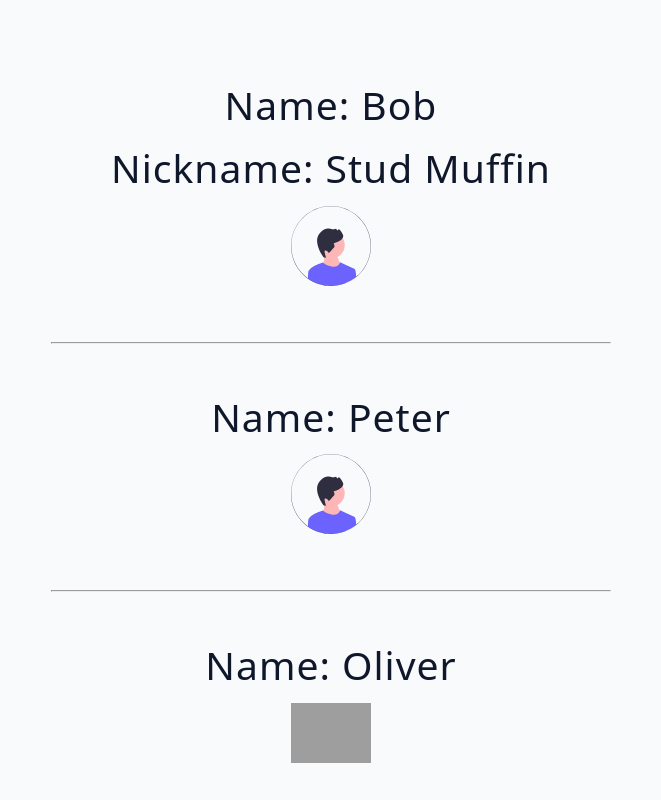
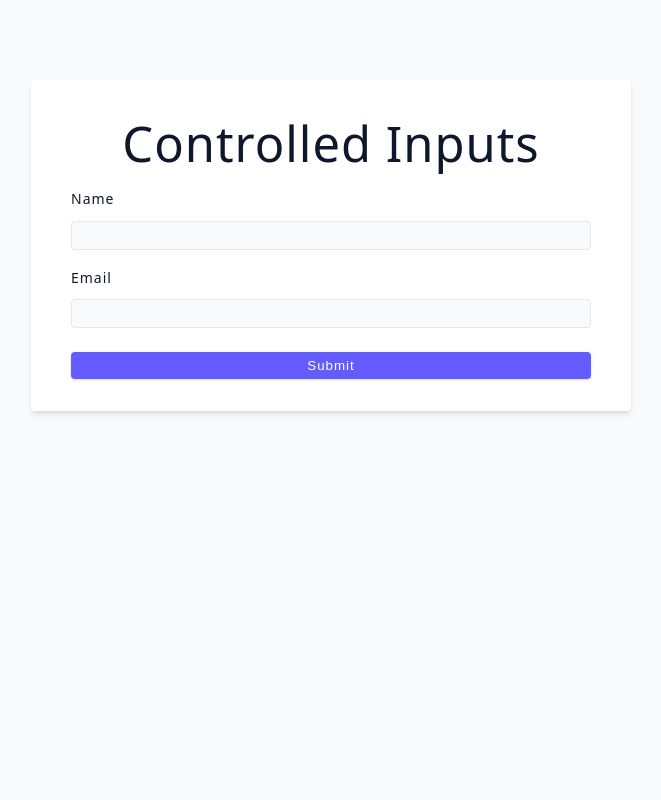
Before and after one commit to BooRuleDie/technologies, a React (Vite) app in the folder React/tutorial-2/: page / in a window 1280 px wide. Shown: the top 800 px of the page, without its empty margins (309-970 px from the left). Built offline with nearby package versions, Linux system fonts and the light colour scheme; grey boxes are pictures that could not be loaded.

Commit message:
React Challange 06-01 completed

```diff
--- a/React/tutorial-2/src/App.jsx
+++ b/React/tutorial-2/src/App.jsx
@@ -54,14 +54,17 @@
 // import { Home, About } from "./tutorial/04-project-structure/starter/Pages";
 // import MergedComponent from "./tutorial/04-project-structure/starter/Example";
 
-import { ListComponent } from "./tutorial/05-leverage-javascript/starter";
+// import { ListComponent } from "./tutorial/05-leverage-javascript/starter";
+
+import Starter from "./tutorial/06-forms/starter/01-controlled-inputs";
+import Final from "./tutorial/06-forms/final/01-controlled-inputs";
 
 function App() {
     return (
         <div className="container">
-            <ListComponent/>
-            {/* <Starter />  */}
+            <Starter />
             {/* <Final /> */}
+            {/* <ListComponent/> */}
             {/* <Navbar /> */}
             {/* <Home/> */}
             {/* <About/> */}
--- a/React/tutorial-2/src/tutorial/06-forms/starter/01-controlled-inputs.jsx
+++ b/React/tutorial-2/src/tutorial/06-forms/starter/01-controlled-inputs.jsx
@@ -1,4 +1,50 @@
+import { useState } from "react";
+
 const ControlledInputs = () => {
-  return <h2>Controlled Inputs</h2>;
+    const [name, setName] = useState("");
+    const [email, setEmail] = useState("");
+    return (
+        <form
+            className="form"
+            onSubmit={(e) => {
+                e.preventDefault();
+                // perform API calls here
+                console.log(name, email);
+            }}
+        >
+            <h1>Controlled Inputs</h1>
+            <div className="form-row">
+                <label htmlFor="name" className="form-label">
+                    Name
+                </label>
+                <input
+                    type="text"
+                    id="name"
+                    className="form-input"
+                    onChange={(e) => {
+                        setName(e.target.value);
+                    }}
+                    value={name}
+                />
+            </div>
+            <div className="form-row">
+                <label htmlFor="email" className="form-label">
+                    Email
+                </label>
+                <input
+                    type="text"
+                    id="email"
+                    className="form-input"
+                    onChange={(e) => {
+                        setEmail(e.target.value);
+                    }}
+                    value={email}
+                />
+            </div>
+            <button type="submit" className="btn btn-block">
+                submit
+            </button>
+        </form>
+    );
 };
 export default ControlledInputs;
```
